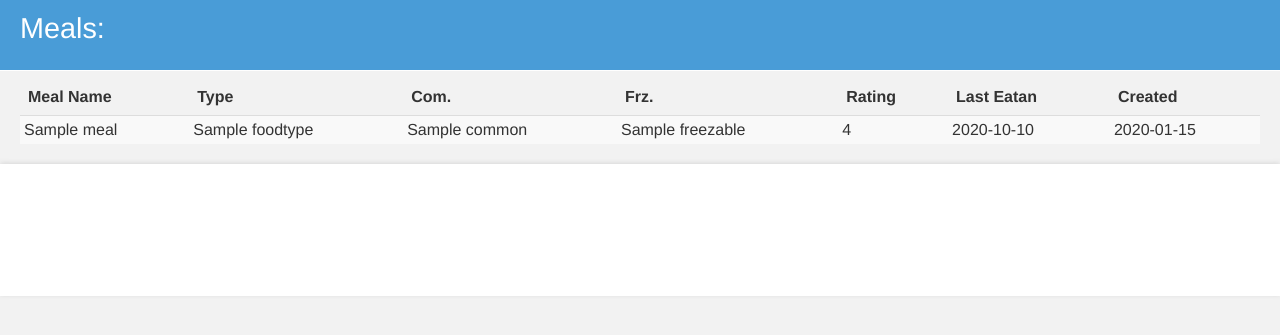
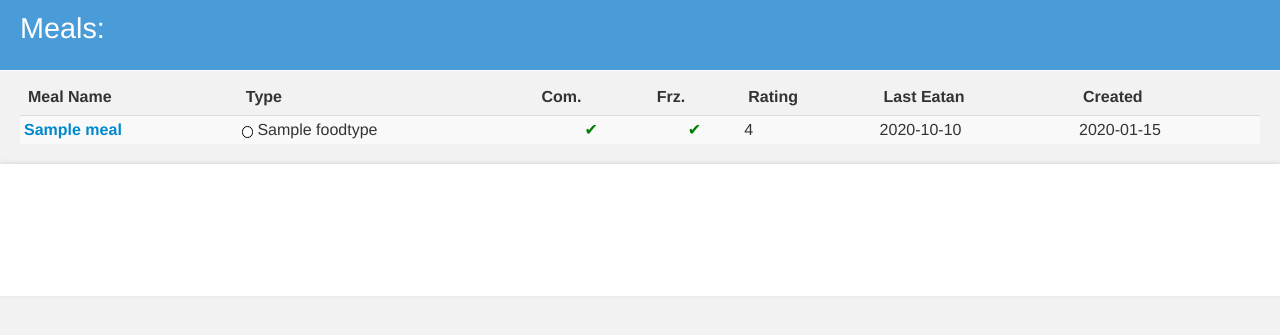
Before and after one commit to timtoo/Meal-Watch, a Django app: template templates/meals.html in a window 1280 px wide. Shown: the part 74-409 px from the top of the page. Run offline with Django 3.2, Linux system fonts and the light colour scheme; the template is opened without the code that fills it: most values are stand-ins (such as "Sample title", 1, 10 or a date in 2020); some libraries are stand-ins or nearby versions.

Commit message:
use unicode check/x marks, add links

```diff
--- a/templates/meals.html
+++ b/templates/meals.html
@@ -22,10 +22,10 @@
 <tbody>
 {% for m in meals %}
 <tr>
-<td>{{ m.name }}</td>
-<td>{{ m.foodtype.name }}</td>
-<td>{{ m.common }}</td>
-<td>{{ m.freezable }}</td>
+<td style="font-weight: 700; color:inherit"><a href="/dinner/{{user.id}}/meal/{{m.id}}">{{ m.name }}</a></td>
+<td>{{ m.foodtype.name }}<div class="circle" style="background-color: #{{m.foodtype.color}}"></div></td>
+<td style="text-align: center; color: {% if m.common %}green{%else%}darkred{%endif%}">{% if m.common %}&#x2714;{% else %}&#x2717;{% endif %}</td>
+<td style="text-align: center; color: {% if m.freezable %}green{%else%}darkred{%endif%}">{% if m.freezable %}&#x2714;{% else %}&#x2717;{% endif %}</td>
 <td>{{ m.rating | default_if_none:" " }}</td>
 <td>{{ m.last_eaten | default_if_none:" "  | date:"Y-m-d" }}</td>
 <td>{{ m.created | date:"Y-m-d" }}</td>
```
